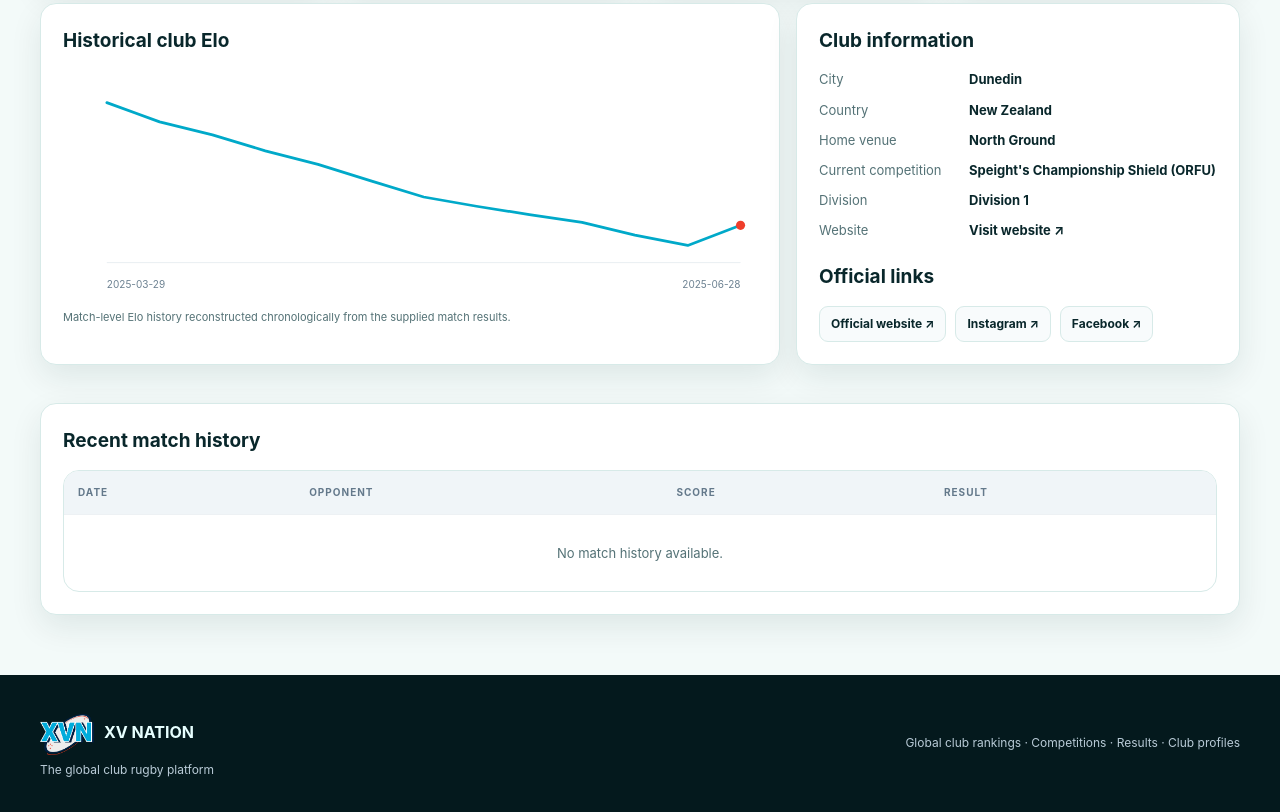
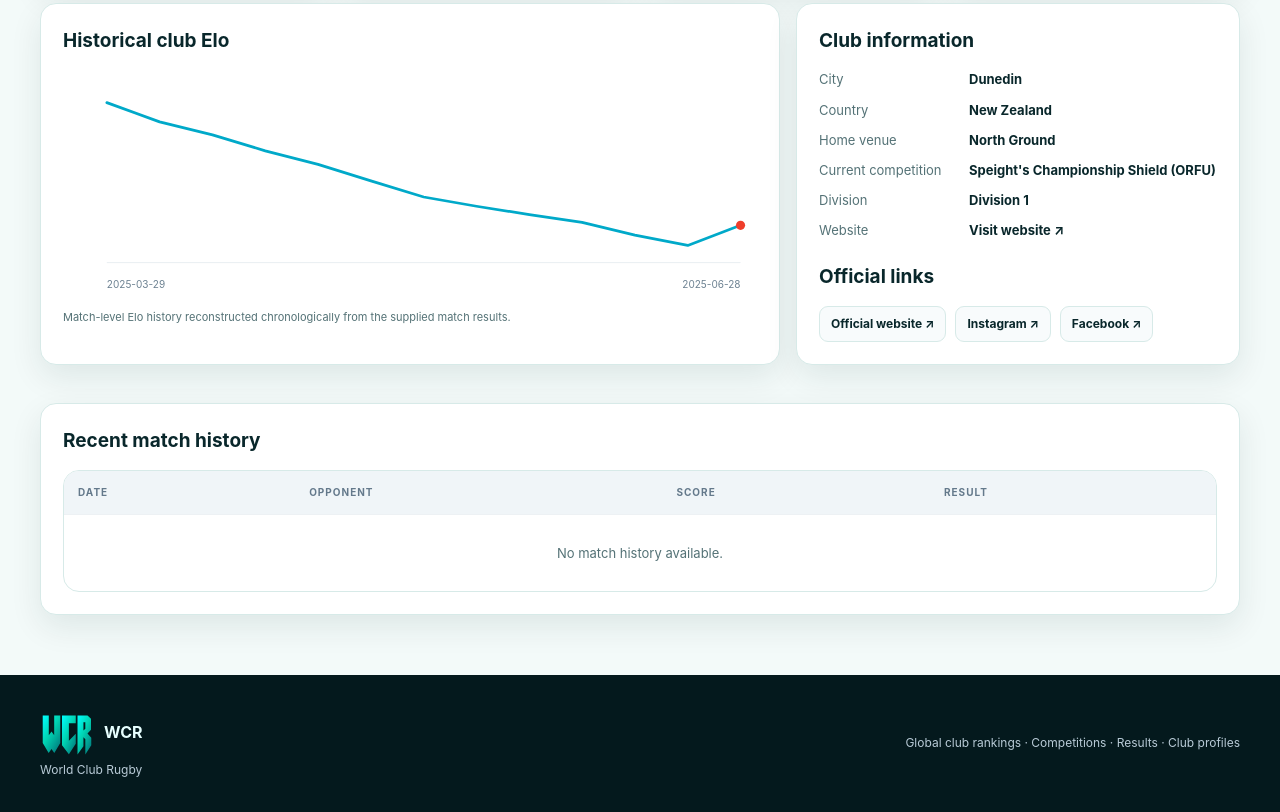
Before and after one commit to Valor-rich/club-rugby, a plain HTML site: page clubs/alhambra-union-broncos.html in a window 1280 px wide. Shown: the part 395-1207 px from the top of the page. Drawn offline with Linux system fonts and the light colour scheme.

Commit message:
Apply WCR branding to detail pages 1

```diff
--- a/clubs/alhambra-union-broncos.html
+++ b/clubs/alhambra-union-broncos.html
@@ -1,5 +1,5 @@
 <!doctype html>
-<html lang="en"><head><meta charset="utf-8"><meta name="viewport" content="width=device-width,initial-scale=1"><meta name="description" content="XV Nation club profile, rankings, Elo history and official links."><title>Club Profile | XV Nation</title><link rel="stylesheet" href="../assets/site.css"></head>
-<body><header class="topbar"><div class="wrap nav"><a class="brand" href="../index.html"><img src="../assets/xvn-logo.png" alt="XV Nation logo"><span><strong>XV NATION</strong><small>The global club rugby platform</small></span></a><button class="menu" aria-label="Toggle navigation" onclick="document.querySelector('.navlinks').classList.toggle('open')">☰</button><nav class="navlinks"><a href="../index.html">Home</a><a href="../rankings.html">Rankings</a><a href="../competitions.html">Competitions</a><a href="../results.html">Results</a><a class="active" href="../clubs.html">Clubs</a><a href="../news.html">News</a></nav></div></header>
+<html lang="en"><head><link rel="icon" type="image/svg+xml" href="../assets/wcr-favicon.svg"><meta charset="utf-8"><meta name="viewport" content="width=device-width,initial-scale=1"><meta name="description" content="World Club Rugby club profile, rankings, Elo history and official links."><title>Club Profile | World Club Rugby</title><link rel="stylesheet" href="../assets/site.css"></head>
+<body><header class="topbar"><div class="wrap nav"><a class="brand" href="../index.html"><img src="../assets/wcr-horizontal-dark.svg" alt="WCR — World Club Rugby"><span><strong>WCR</strong><small>World Club Rugby</small></span></a><button class="menu" aria-label="Toggle navigation" onclick="document.querySelector('.navlinks').classList.toggle('open')">☰</button><nav class="navlinks"><a href="../index.html">Home</a><a href="../rankings.html">Rankings</a><a href="../competitions.html">Competitions</a><a href="../results.html">Results</a><a class="active" href="../clubs.html">Clubs</a><a href="../news.html">News</a></nav></div></header>
 <main class="wrap"><div id="clubProfile" data-slug="alhambra-union-broncos"><p class="empty">Loading club profile…</p></div></main>
-<footer class="footer"><div class="wrap footer-row"><div><img src="../assets/xvn-logo.png" alt="XV Nation"><strong>XV NATION</strong><div class="small" style="color:#b9cbd7">The global club rugby platform</div></div><div class="small" style="color:#b9cbd7">Global club rankings · Competitions · Results · Club profiles</div></div></footer><script src="../assets/team-data.js"></script><script src="../assets/profile.js"></script></body></html>
+<footer class="footer"><div class="wrap footer-row"><div><img src="../assets/wcr-mark.svg" alt="World Club Rugby"><strong>WCR</strong><div class="small" style="color:#b9cbd7">World Club Rugby</div></div><div class="small" style="color:#b9cbd7">Global club rankings · Competitions · Results · Club profiles</div></div></footer><script src="../assets/team-data.js"></script><script src="../assets/profile.js"></script></body></html>
```
Also changed, not shown: clubs/ardmore-marist.html (+3 -3 lines), clubs/auckland-university.html (+3 -3 lines), clubs/belfast.html (+3 -3 lines), clubs/bombay.html (+3 -3 lines), clubs/bond-university.html (+3 -3 lines), clubs/brothers.html (+3 -3 lines), clubs/burnside.html (+3 -3 lines), clubs/canberra-royals.html (+3 -3 lines), clubs/christchurch.html (+3 -3 lines), clubs/college-rifles.html (+3 -3 lines), clubs/dunedin-sharks.html (+3 -3 lines).
